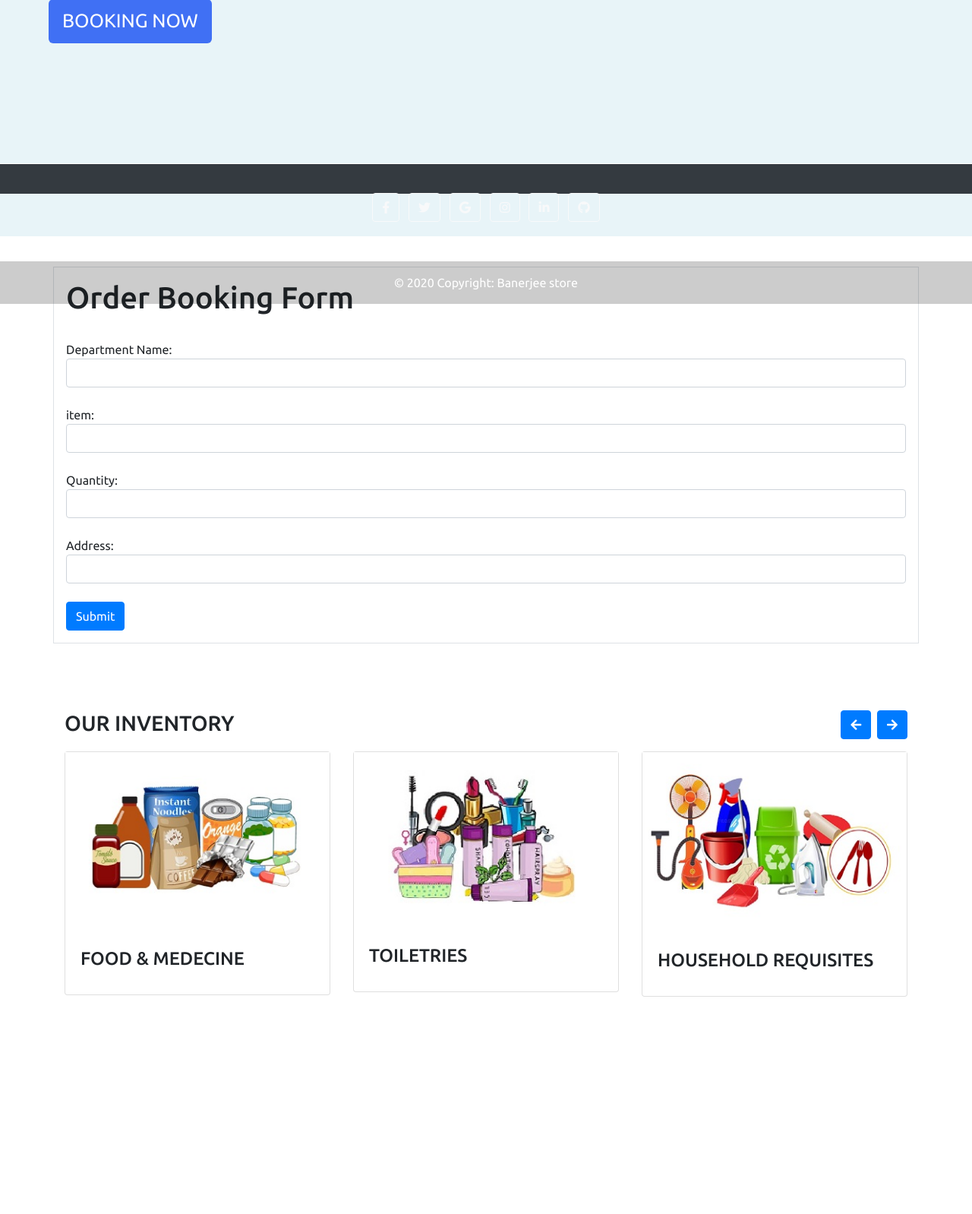
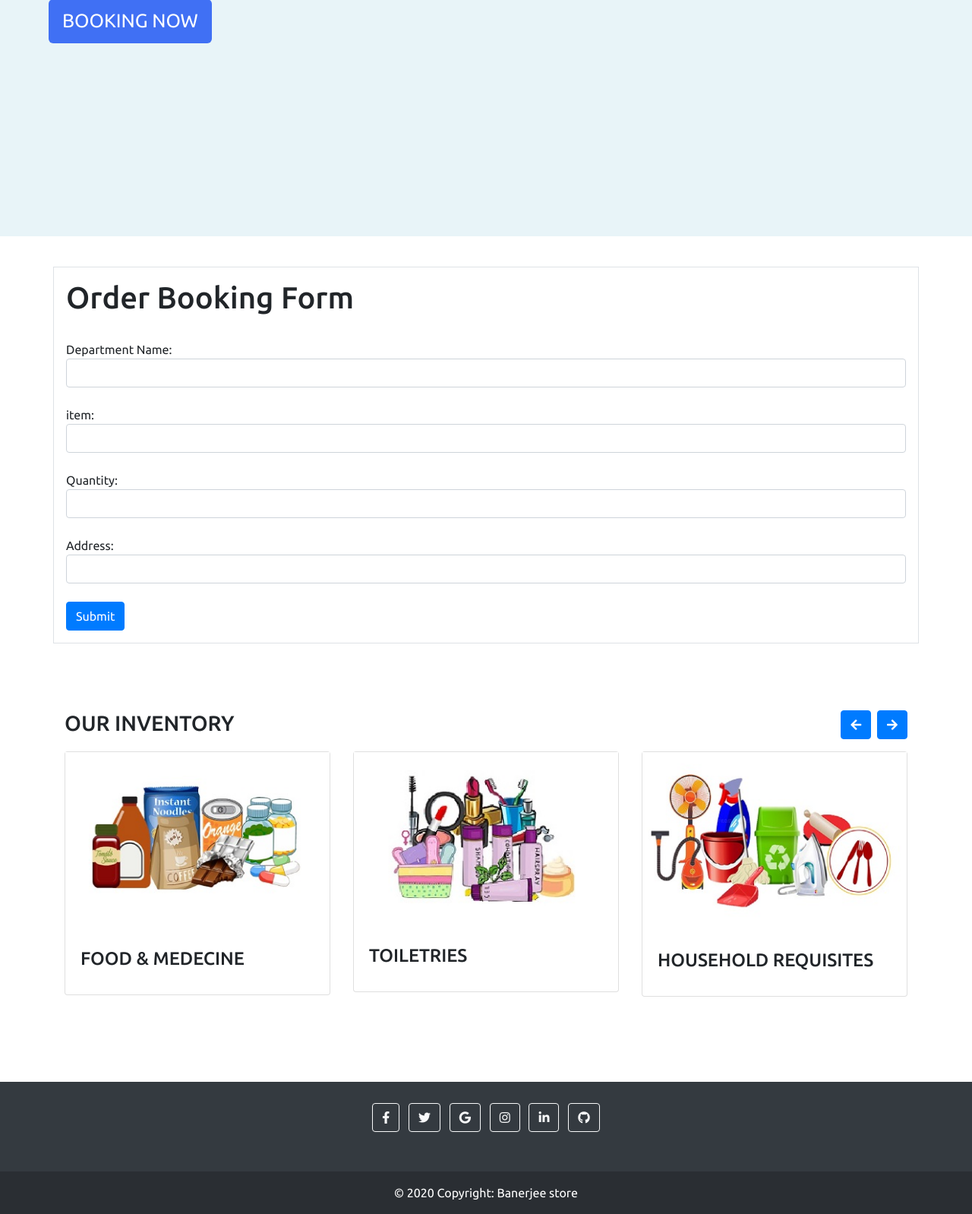
Before and after one commit to mrinalBanerjee/store, a PHP site: page /index.php in a window 1280 px wide. Shown: the part 545-2143 px from the top of the page at 76% size. Before the commit the page ends 1857 px from the top, so only its background shows below. Run offline with PHP 8.4, Linux system fonts and the light colour scheme.

Commit message:
Update style.css

```diff
--- a/style.css
+++ b/style.css
@@ -61,15 +61,3 @@ body { display: grid; grid-template-rows: auto 1fr auto; }
   background-color: #fff;
   color: #4070f4;
 }
-
-footer {
-  border-top: solid 1px;
-  background: rgba(150, 150, 150, 0.5);
-  width: 100%;
-  height: 40px;
-  padding-top: 10px;
-  position: absolute;
-  bottom: 0;
-  left: 0;
-  text-align: center;
-}
```
